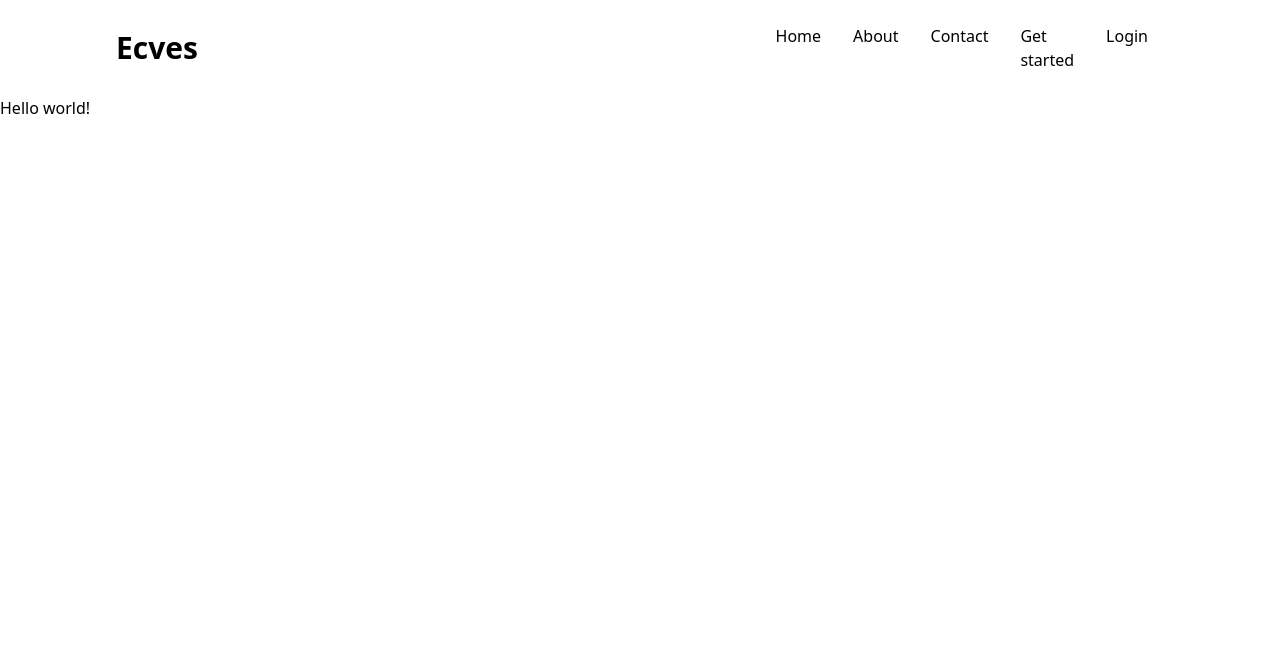
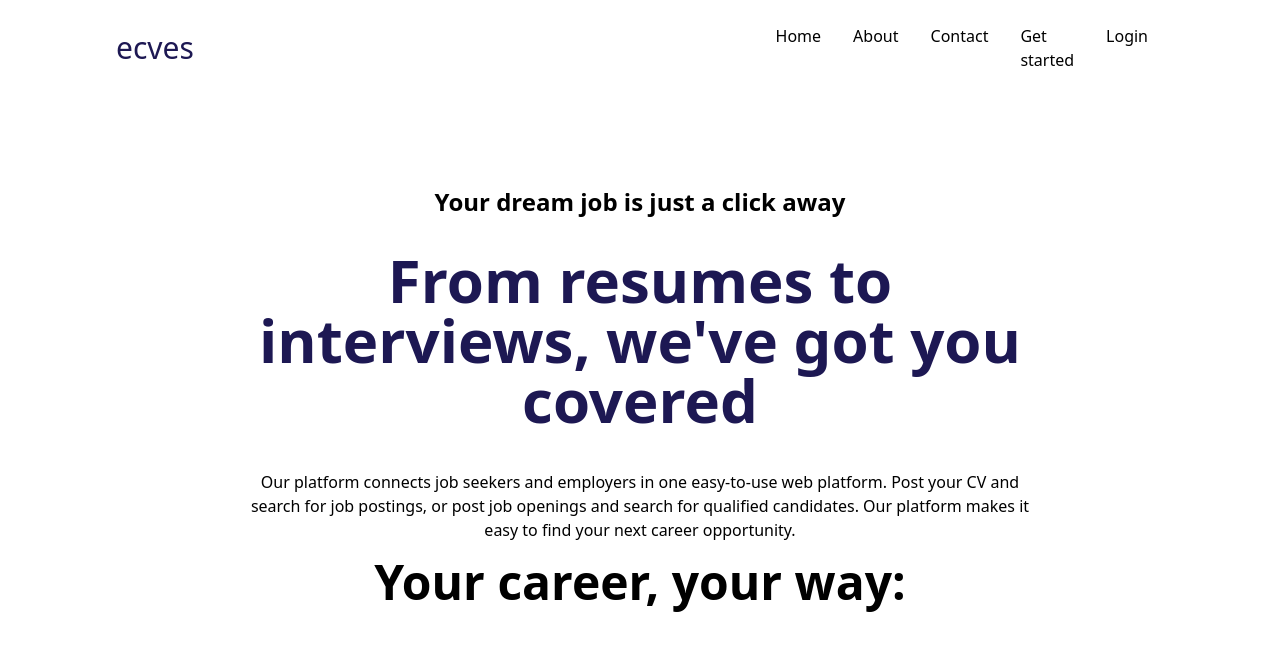
Before and after one commit to HRemonen/ecvs, a React (Vite) app in the folder src/client/: page / in a window 1280 px wide. Shown: the top 650 px of the page. Built offline with nearby package versions, Linux system fonts and the light colour scheme; no server answers.

Commit message:
Refactor navbar components to maintain single responsibility

```diff
--- a/src/client/src/components/index/Index.tsx
+++ b/src/client/src/components/index/Index.tsx
@@ -1,8 +1,23 @@
 const Index = () => {
   return (
-    <>
-      Hello world!
-    </>
+    <div>
+      <div className="md:max-w-[800px] w-4/5 h-screen mt-[-100px] mx-auto text-center flex flex-col justify-center">
+        <p className="text-2xl font-bold pb-2">
+          Your dream job is just a click away
+        </p>
+        <h1 className="text-[#1d1853] md:text-6xl sm:text-5xl text-4xl font-bold md:py-6 py-2">
+          From resumes to interviews, we've got you covered
+        </h1>
+        <p className="pt-4">
+          Our platform connects job seekers and employers in one easy-to-use web platform.
+          Post your CV and search for job postings, or post job openings and search for qualified candidates.
+          Our platform makes it easy to find your next career opportunity.
+        </p>
+        <div className="pt-4">
+          <p className="md:text-5xl sm:text-4xl tex-xl font-bold">Your career, your way:</p>
+        </div>
+      </div>
+    </div>
   )
 };
 
--- /dev/null
+++ b/src/client/src/components/index/NavItems.tsx
@@ -0,0 +1,27 @@
+import { useAppSelector } from '../../hooks/dispatchHooks';
+
+import NavItem from './NavItem';
+
+const NavItems = () => {
+  const user = useAppSelector(state => state.authentication);
+
+  return (
+    <>
+      <NavItem content='Home' to='/' />
+      <NavItem content='About' to='/about' />
+      <NavItem content='Contact' to='/contact' />
+      {!user
+        ? <>
+            <NavItem content='Get started' to='/register'/>
+            <NavItem content='Login' to='/login' />
+          </>
+        : <>
+            <NavItem content='User page' to='/userpage' />
+            <NavItem content='Logout' to='/' />
+          </>
+      }
+    </>
+  )
+};
+
+export default NavItems;
--- a/src/client/src/components/index/Navbar.tsx
+++ b/src/client/src/components/index/Navbar.tsx
@@ -1,51 +1,32 @@
 import { useState } from 'react';
-import { useAppDispatch, useAppSelector } from '../../hooks/dispatchHooks';
+import { useAppDispatch } from '../../hooks/dispatchHooks';
 import { AiOutlineClose, AiOutlineMenu } from 'react-icons/ai';
 
-import NavItem from './NavItem';
+import NavItems from './NavItems';
 
 const Navbar = () => {
   const dispatch = useAppDispatch();
-  const user = useAppSelector(state => state.authentication);
 
   const [nav, setNav] = useState(false);
 
   const handleNavChange = () => setNav(!nav);
 
-  const renderMenuItems = () => (
-    <>
-      <NavItem content='Home' to='/' />
-      <NavItem content='About' to='/about' />
-      <NavItem content='Contact' to='/contact' />
-      {!user
-        ? <>
-            <NavItem content='Get started' to='/register'/>
-            <NavItem content='Login' to='/login' />
-          </>
-        : <>
-            <NavItem content='User page' to='/userpage' />
-            <NavItem content='Logout' to='/' />
-          </>
-      }
-    </>
-  );
-
   return (
     <div className="flex justify-between items-center h-24 max-w-[1080px] mx-auto px-4 text-black">
-      <h1 className="w-full text-3xl font-bold text-black">Ecves</h1>
+      <h1 className="w-full text-3xl text-[#1d1853]">ecves</h1>
       <ul className="hidden md:flex">
-        {renderMenuItems()}
+        <NavItems />
       </ul>
       <div onClick={ handleNavChange } className="cursor-pointer block md:hidden">
         {!nav
           ? <AiOutlineClose size={ 24 } />
-          : <AiOutlineMenu size={ 24 }/>}
+          : <AiOutlineMenu size={ 24 } />}
       </div>
       <div className={!nav
           ? 'md:hidden fixed left-0 top-0 h-full w-[50%] border-r bg-gray-100 border-r-gray-200 ease-in-out duration-500'
           : 'fixed left-[-100%]'}>
         <ul className='pt-8 p-4 uppercase'>
-          {renderMenuItems()}
+          <NavItems />
         </ul>
       </div>
     </div>
```
Also changed, not shown: 1 other file (tests, documents, lock files or other folders).
